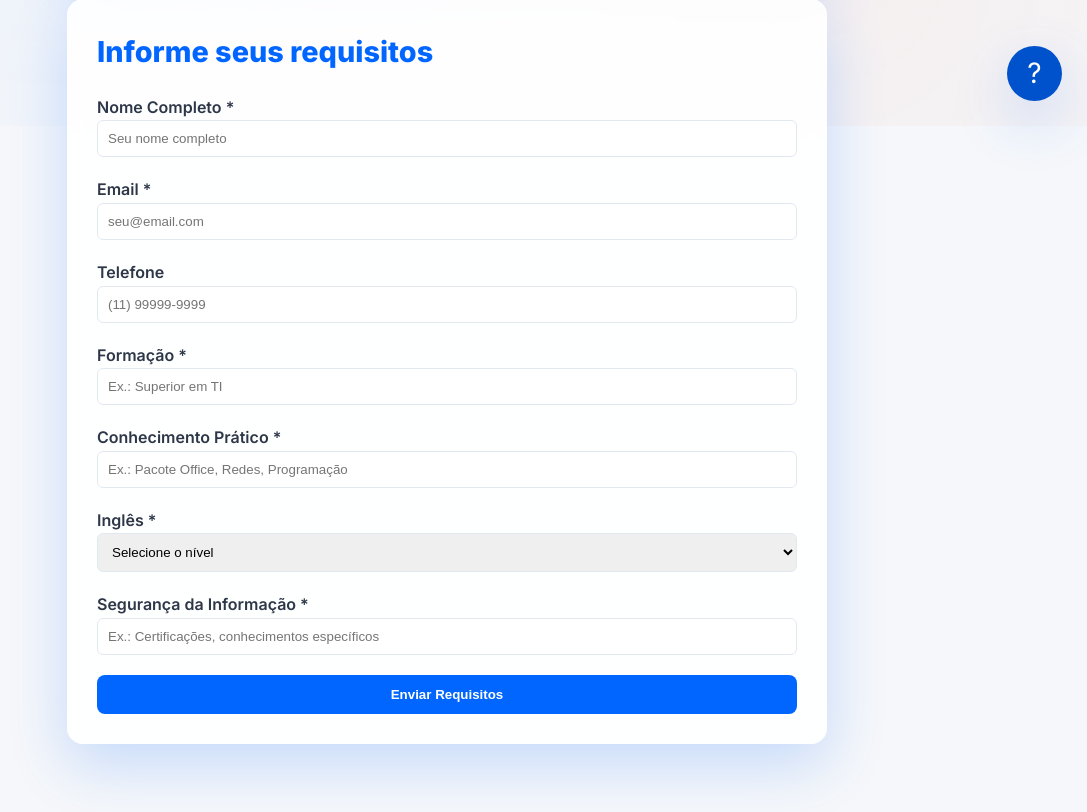
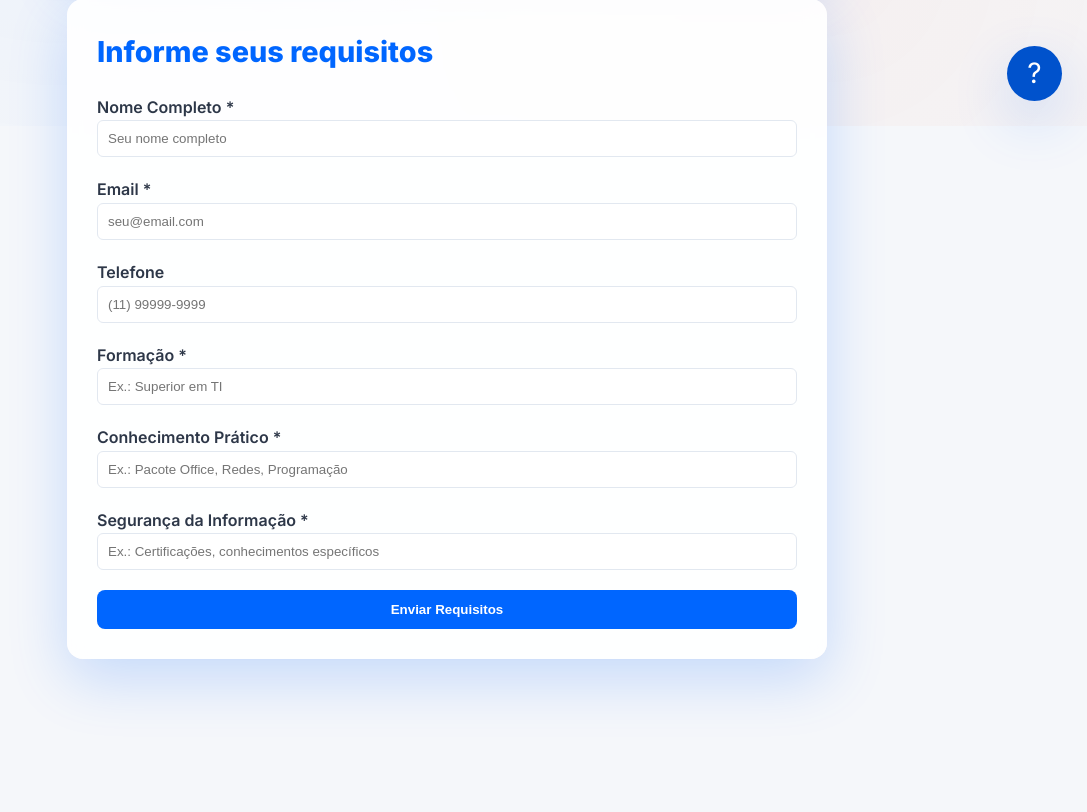
Before and after one commit to PietroTamanini/GHCP, a Flask app: page /trabalhe-conosco in a window 1280 px wide. Shown: the part 674-1486 px from the top of the page, without its empty margins (193-1280 px from the left). Run offline with Flask 3, Linux system fonts and the light colour scheme; some web fonts are replaced.

Commit message:
Remocao trabalhe conosco
remocao do topico ingles pedido na form

```diff
--- a/templates/trabalhe_conosco.html
+++ b/templates/trabalhe_conosco.html
@@ -67,17 +67,6 @@
             </label>
 
             <label style="display: flex; flex-direction: column; font-weight: 600; color: var(--text);">
-                Inglês *
-                <select name="ingles" required style="padding: 10px; border-radius: 6px; border: 1px solid var(--border);">
-                    <option value="">Selecione o nível</option>
-                    <option value="básico">Básico</option>
-                    <option value="intermediário">Intermediário</option>
-                    <option value="avançado">Avançado</option>
-                    <option value="fluente">Fluente</option>
-                </select>
-            </label>
-
-            <label style="display: flex; flex-direction: column; font-weight: 600; color: var(--text);">
                 Segurança da Informação *
                 <input type="text" name="seguranca" placeholder="Ex.: Certificações, conhecimentos específicos" required style="padding: 10px; border-radius: 6px; border: 1px solid var(--border);">
             </label>
```
